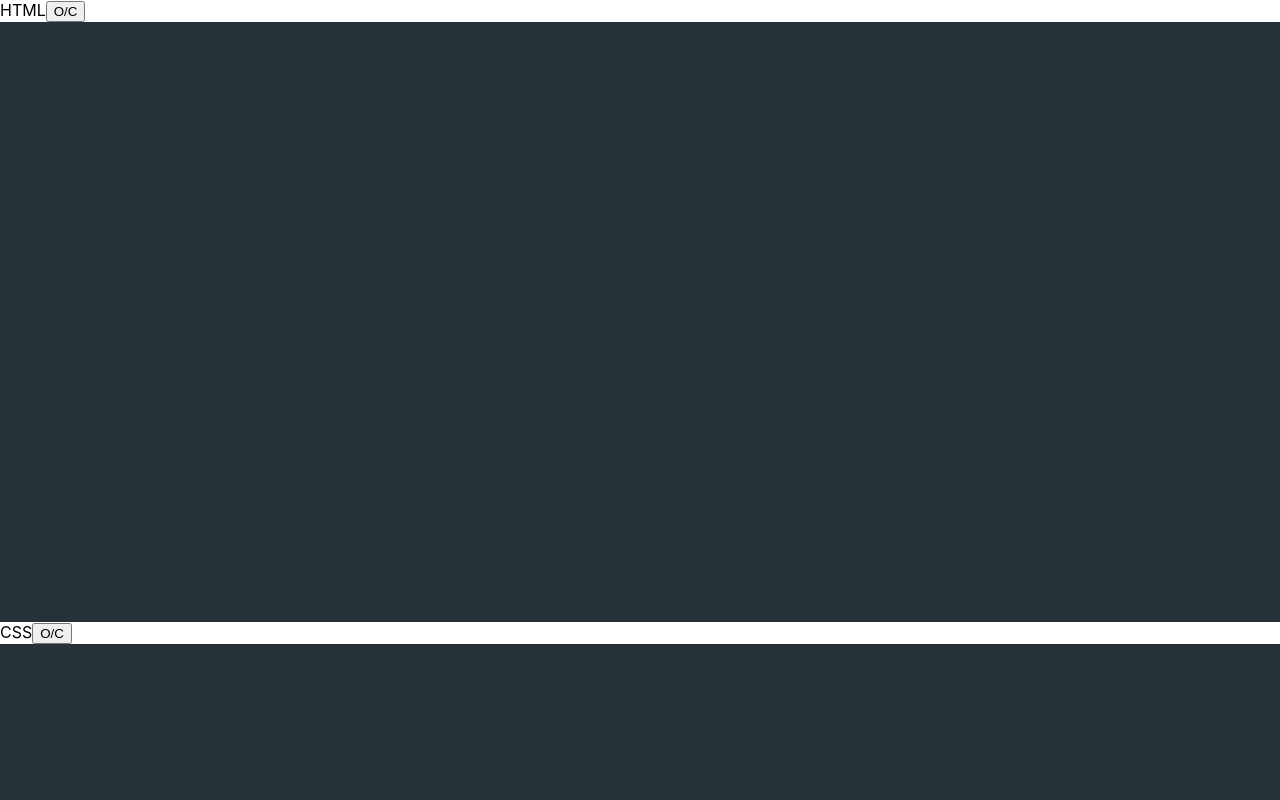
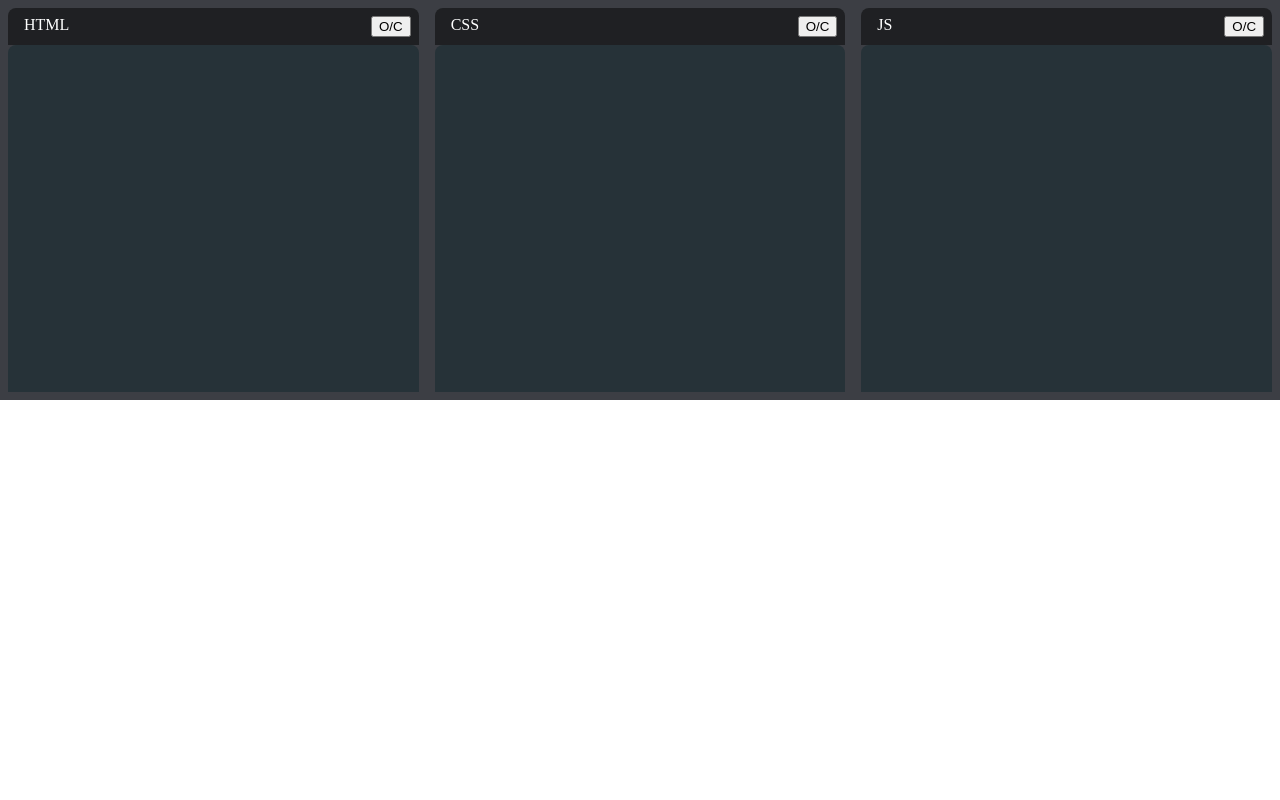
Before and after one commit to Evin-Ngoa/codepen-clone, a React (Create React App) app: page / in a window 1280 px wide. Shown: the top 800 px of the page. Built offline with nearby package versions, Linux system fonts and the light colour scheme.

Commit message:
CSS Update

```diff
--- a/src/App.js
+++ b/src/App.js
@@ -6,7 +6,16 @@ function App() {
   const [cssEditor, setCssEditor] = useState("");
   const [jsEditor, setJsEditor] = useState("");
 
+  const customDom = `
+  <html>
+    <body>${htmlEditor}</body>
+    <style>${cssEditor}</style>
+    <script>${jsEditor}</script>
+  </html>
+  `;
+
   return (
+    <>
       <div className="sector top-sector">
         <Editor
           language="xml"
@@ -28,9 +37,10 @@ function App() {
           value={jsEditor}
           onChange={setJsEditor}
         />
-
+      </div>
       <div className="sector">
         <iframe
+          srcDoc={customDom}
           title="output"
           sandbox="allow-scripts"
           frameBorder="0"
@@ -38,7 +48,7 @@ function App() {
           height="100%"
         />
       </div>
-    </div>
+    </>
   );
 }
 
--- a/src/components/Editor.js
+++ b/src/components/Editor.js
@@ -4,7 +4,7 @@ import "codemirror/theme/material.css";
 import "codemirror/mode/xml/xml";
 import "codemirror/mode/javascript/javascript";
 import "codemirror/mode/css/css";
-import { Controlled } from "react-codemirror2";
+import { Controlled as ControlledEditor } from "react-codemirror2";
 
 const Editor = ( props ) => {
   const { renderName, onChange, value, language } = props;
@@ -19,7 +19,7 @@ const Editor = ( props ) => {
         {renderName}
         <button>O/C</button>
       </div>
-      <Controlled
+      <ControlledEditor
         onBeforeChange={handleChange}
         value={value}
         className="code-mirror-wrapper"
--- a/src/index.css
+++ b/src/index.css
@@ -1,13 +1,42 @@
 body {
   margin: 0;
-  font-family: -apple-system, BlinkMacSystemFont, 'Segoe UI', 'Roboto', 'Oxygen',
-    'Ubuntu', 'Cantarell', 'Fira Sans', 'Droid Sans', 'Helvetica Neue',
-    sans-serif;
-  -webkit-font-smoothing: antialiased;
-  -moz-osx-font-smoothing: grayscale;
 }
 
-code {
-  font-family: source-code-pro, Menlo, Monaco, Consolas, 'Courier New',
-    monospace;
+.top-sector {
+  background-color: hsl(225, 6%, 25%);
 }
+
+.sector {
+  height: 50vh;
+  display: flex;
+}
+
+.editor-wrapper {
+  flex-grow: 1;
+  flex-basis: 0;
+  display: flex;
+  flex-direction: column;
+  padding: .5rem;
+  background-color: hsl(225, 6%, 25%);
+}
+
+.title {
+  display: flex;
+  justify-content: space-between;
+  background-color: hsl(225, 6%, 13%);
+  color:white;
+  padding: .5rem .5rem .5rem 1rem;
+  border-top-right-radius: .5rem;
+  border-top-left-radius: .5rem;
+}
+
+.CodeMirror {
+  height: 100% !important;
+}
+
+.code-mirror-wrapper {
+  flex-grow: 1;
+  border-top-right-radius: .5rem;
+  border-top-left-radius: .5rem;
+  overflow: hidden;
+}
```
Lines whose indentation alone changed are shown as unchanged.
